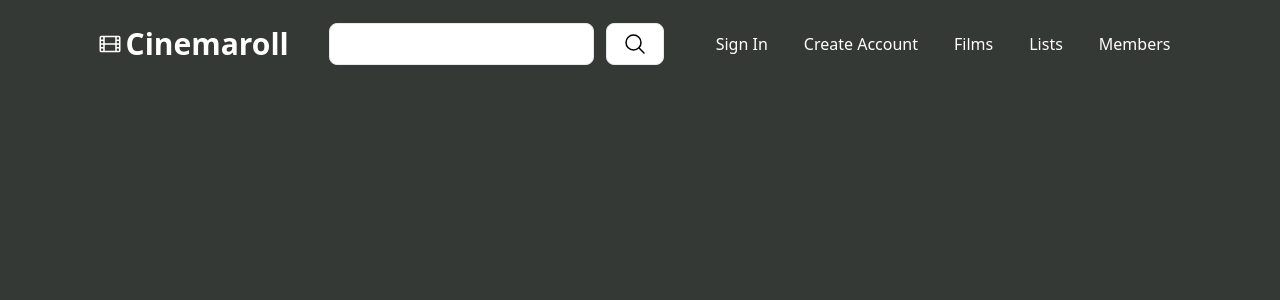
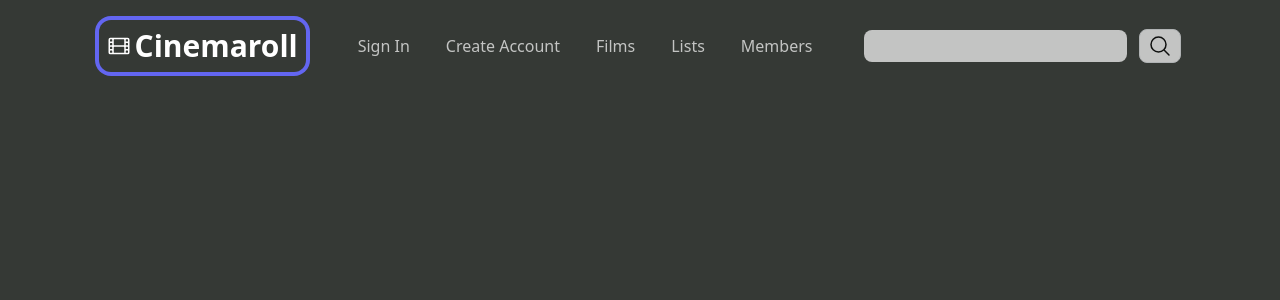
Before and after one commit to grgelsec/Cinemaroll, a React (Vite) app: page / in a window 1280 px wide. Shown: the top 300 px of the page. Built offline with nearby package versions, Linux system fonts and the light colour scheme; no server answers.

Commit message:
first api request

```diff
--- a/src/App.tsx
+++ b/src/App.tsx
@@ -1,12 +1,14 @@
 
-import NavBar from './navbar'
+import NavBar from './components/navbar'
+import { Movies } from './components/trending'
 
 function App() {
 
 
   return (
     <>
-     <NavBar></NavBar>
+     <NavBar/>
+     <Movies/>
     </>
   )
 }
--- a/src/navbar.tsx
+++ b/src/components/navbar.tsx
@@ -20,7 +20,7 @@ export default function NavBar() {
   return (
     <header className="w-screen">
       <nav className="flex row w-full items-center justify-center mt-5 gap-x-10">
-        <div className="flex row items-center text-white text-3xl gap-x-1 font-semibold">
+        <div className="flex row items-center text-white text-3xl gap-x-1 font-semibold ring-4 ring-indigo-500 rounded-xl p-2 hover:shadow-lg hover:shadow-white transition duration-300 ease-in-out">
           <svg
             xmlns="http://www.w3.org/2000/svg"
             fill="none"
@@ -37,12 +37,22 @@ export default function NavBar() {
           </svg>
           Cinemaroll
         </div>
+        <div className="flex space-x-3">
+          {navItems.map((x) => (
+            <button className="text-white font-medium p-3 hover:opacity-100 rounded-xl opacity-70 transition duration-300 ease-in-out">
+              {x.buttonLabel}
+            </button>
+          ))}
+        </div>
         <form className="flex items-center gap-x-3">
           <input
             type="text"
-            className="px-4 py-2 w-full border rounded-lg focus:outline-none focus:ring-2 focus:ring-green-500 focus:border-transparent"
+            className="px-4 py-1 w-ful rounded-lg opacity-70 hover:opacity-100 hover:ring-4 hover:outline-none hover:border-transparent hover:ring-indigo-500 transition duration-300 ease-in-out"
           />
-          <button type="submit" className="px-4 py-2 bg-white border rounded-lg focus:outline-none focus:">
+          <button
+            type="submit"
+            className="px-2 py-1 bg-white border rounded-lg opacity-70 hover:opacity-100 hover:ring-4 hover:outline-none hover:border-transparent hover:ring-indigo-500 transition duration-300 ease-in-out"
+          >
             <svg
               xmlns="http://www.w3.org/2000/svg"
               fill="none"
@@ -59,13 +69,6 @@ export default function NavBar() {
             </svg>
           </button>
         </form>
-        <div className="flex space-x-3">
-          {navItems.map((x) => (
-            <button className="text-white font-medium p-3 hover:bg-gray-900 rounded-xl">
-              {x.buttonLabel}
-            </button>
-          ))}
-        </div>
       </nav>
     </header>
   );
--- /dev/null
+++ b/src/components/trending.tsx
@@ -0,0 +1,59 @@
+export function Movies() {
+
+
+  //Promise<Type> is a generic interface, indicates the type of data the Promise is returning
+  const getMovie = async (): Promise<void> => {
+    try {
+        //Uses await to pause the execution of async function until the promise returned by fetch is resolved
+        //fetch always returns a promise
+        //in the future type async functions with Promise<>
+      const response = await fetch(
+        "https://api.themoviedb.org/3/discover/movie?api_key="
+      );
+
+      // that indicates if the HTTP request was successful
+      if (!response.ok) {
+        throw new Error(`HTTP error: ${response.status}`);
+      }
+
+    // TypeScript can infer the type of `data` from the `await` expression
+    // When you use the await keyword before an expression that returns a Promise,
+    // TypeScript can "look inside" the Promise and infer the type of the resolved value.
+    // In this case, await response.json() means that TypeScript knows the resolved value
+    // of the Promise is the data returned by response.json(),
+    // which is typically a JavaScript object or array representing the parsed JSON data.
+
+      const data = await response.json();
+      console.log(data);
+
+    } catch (error) {
+      console.error("Error fetching data:", error);
+    }
+  };
+
+  getMovie();
+
+  //what not to do is below in comments OUTDATED TECH U RAT
+  /*
+    nterface MovieApiResponse {
+    results: any[];
+    }
+
+    const getMovie = (): void => {
+        fetch('https://api.themoviedb.org/3/discover/movie?api_key=YOUR_API_KEY')
+        .then(response => {
+            if (!response.ok) {
+                throw new Error(`HTTP error! status: ${response.status}`);
+            }
+            return response.json() as Promise<MovieApiResponse>;
+        })
+        .then(json => console.log(json))
+        .catch(error => console.error('Error fetching data:', error));
+    }
+
+    getMovie(); // Call the function to execute the fetch request.
+
+      */
+
+  return <div></div>;
+}
```
